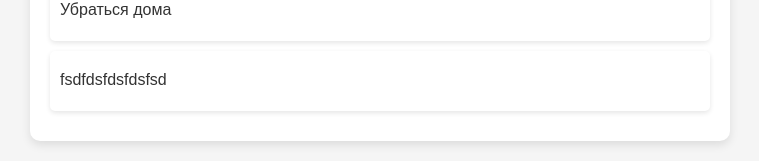
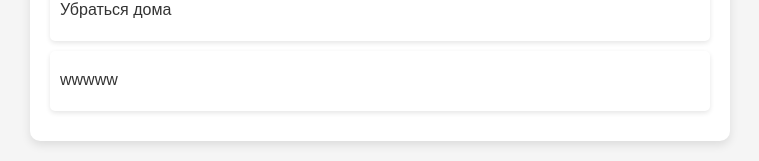
Before and after one commit to DiRouzzz/TodoListReact, a React (Vite) app: page / in a window 1280 px wide. Shown: the part 479-640 px from the top of the page, without its empty margins (260-1019 px from the left). Built offline with nearby package versions, Linux system fonts and the light colour scheme; data requests are answered from the project's data file.

Commit message:
updates 3

```diff
--- a/db.json
+++ b/db.json
@@ -13,7 +13,7 @@
       "id": 5
     },
     {
-      "title": "fsdfdsfdsfdsfsd",
+      "title": "wwwww",
       "id": 6
     }
   ]
--- a/src/main.jsx
+++ b/src/main.jsx
@@ -1,7 +1,7 @@
 import { StrictMode } from 'react';
 import { createRoot } from 'react-dom/client';
 import './index.scss';
-import { AppContainer } from './AppContainer.jsx';
+import { AppContainer } from './Components/App/AppContainer.jsx';
 import { BrowserRouter } from 'react-router-dom';
 
 createRoot(document.getElementById('root')).render(
```
Also changed, not shown: src/Components/App/AppContainer.jsx (renamed from src/AppContainer.jsx, +8 -8 lines), src/Components/App/App.module.scss (renamed from src/App.module.scss), src/Components/App/AppLayout.jsx (renamed from src/AppLayout.jsx), src/Components/NotFound/NotFound.jsx (renamed from src/NotFound.jsx), src/Components/NotFound/NotFound.module.scss (renamed from src/NotFound.module.scss), src/Components/NotFound/TaskNotExist.jsx (renamed from src/TaskNotExist.jsx), src/Components/Task/Task.jsx (renamed from src/Task.jsx), src/Components/Task/Task.module.scss (renamed from src/Task.module.scss).
